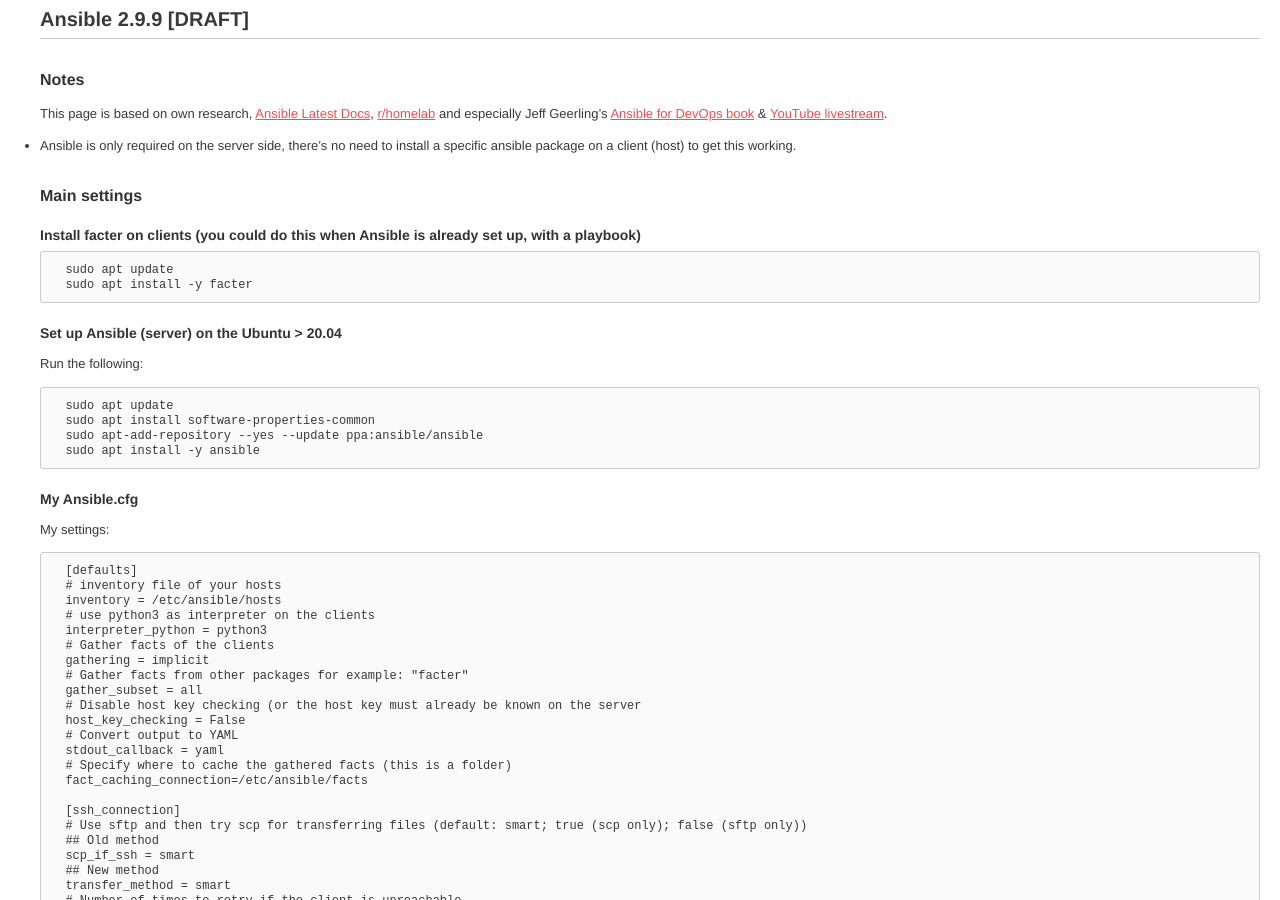
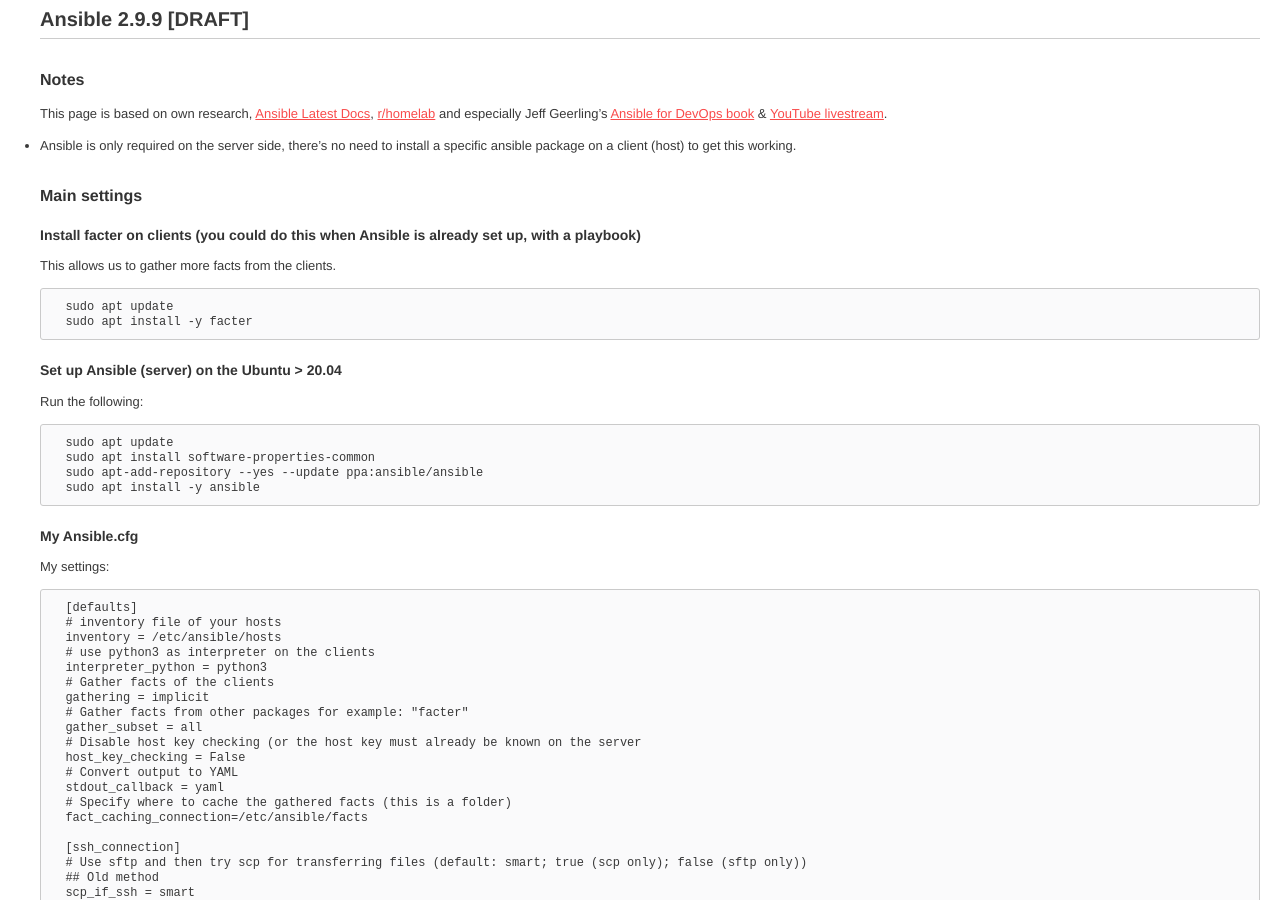
Before and after one commit to christophedc0/blog.iety.xyz, a Jekyll site: the page built from ansible.md, in a window 1280 px wide and 900 px high. Built offline with Jekyll 4.4.1, drawn with Linux system fonts in a browser that asks for light colours; our own code applies the rules of GitHub Pages for plain Markdown files; comment, search, counter and statistics services are not loaded.

Commit message:
Update ansible.md

````diff
--- a/ansible.md
+++ b/ansible.md
@@ -9,6 +9,8 @@ This page is based on own research, [Ansible Latest Docs](https://docs.ansible.c
 ## Main settings
 
 ### Install facter on clients (you could do this when Ansible is already set up, with a playbook)
+
+This allows us to gather more facts from the clients.
 
   ```bash
   sudo apt update
````
